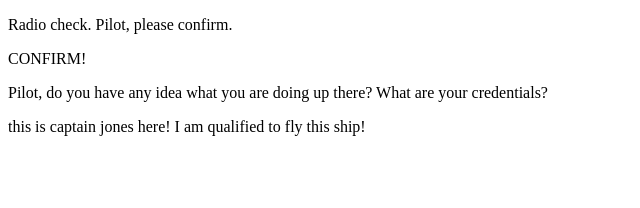
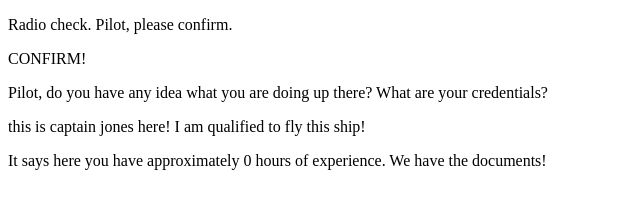
Before and after one commit to hobbs9458/comsLogAgaiiin, a plain HTML site: page index.html in a window 1280 px wide. Shown: the whole page, without its empty margins (0-640 px from the left). Drawn offline with Linux system fonts and the light colour scheme.

Commit message:
yet another line

```diff
--- a/index.html
+++ b/index.html
@@ -10,5 +10,6 @@
     <p>CONFIRM!</p>
     <p>Pilot, do you have any idea what you are doing up there? What are your credentials?</p>
     <p>this is captain jones here! I am qualified to fly this ship!</p>
+    <p>It says here you have approximately 0 hours of experience. We have the documents!</p>
 </body>
 </html>
```
